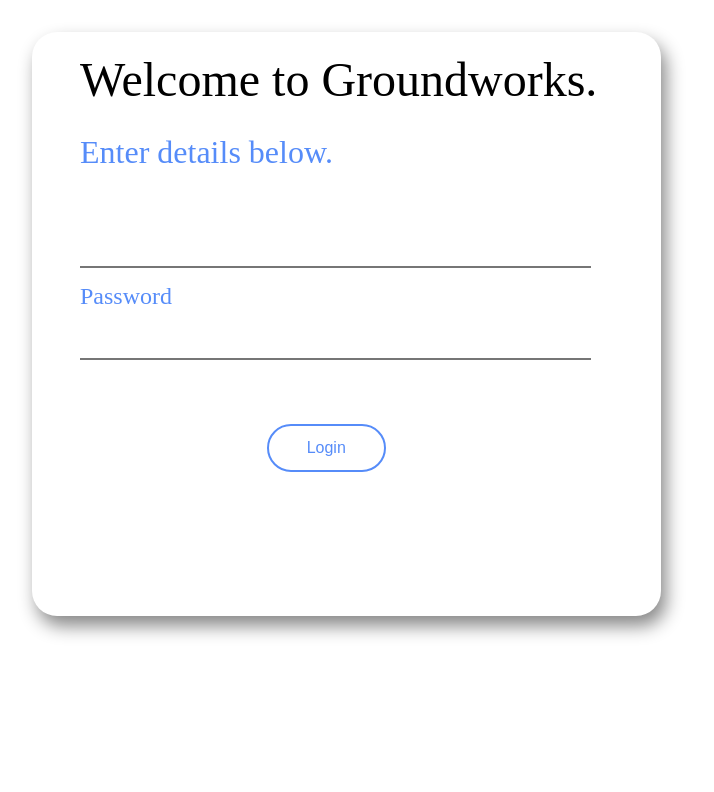
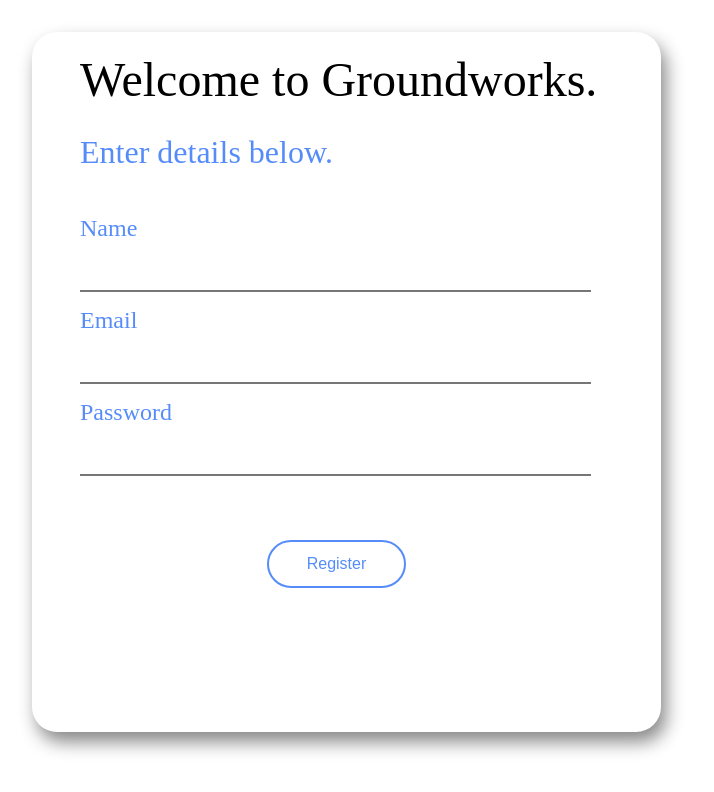
Before and after one commit to FAC-Sixteen/groundworks, a React app: page /Join in a window 1280 px wide. Shown: the top 792 px of the page, without its empty margins (0-714 px from the left). Built offline with nearby package versions, Linux system fonts and the light colour scheme; the HTML template or start-up script is replaced by a standard one.

Commit message:
Link login page Relates #62

```diff
--- a/src/components/LoginRegister/LoginPortal/LoginPortal.js
+++ b/src/components/LoginRegister/LoginPortal/LoginPortal.js
@@ -15,6 +15,7 @@ const LoginPortal = () => {
       <form className="form" onSubmit={handleSubmit}>
         <h1 className="form--el form--title">Welcome to Groundworks.</h1>
         <p className="form--subtitle">Enter details below.</p>
+        <h2 className="form--el form--input__title">Email</h2>
         <input
           className="form--el input"
           type="text"
--- a/src/components/LoginRegister/RegisterPortal/RegisterPortal.js
+++ b/src/components/LoginRegister/RegisterPortal/RegisterPortal.js
@@ -34,7 +34,7 @@ const RegisterPortal = () => {
           type="text"
           onChange={e => setPassword({ password: e.target.value })}
         />
-        <input className="form--button" type="submit" value="Login" />
+        <input className="form--button" type="submit" value="Register" />
       </form>
     </div>
   );
--- a/src/components/Navbar/NavBar.js
+++ b/src/components/Navbar/NavBar.js
@@ -14,14 +14,14 @@ const NavBar = () => {
           />
         </li>
         <li className="NavBar--li">
-          <Link to={"/Join"} className="NavBar--li__a NavBar--joinbutton" >
+          <Link to={"/Join"} className="NavBar--li__a NavBar--joinbutton">
             Join
           </Link>
         </li>
         <li className="NavBar--li">
-          <a className="NavBar--li__a NavBar--loginbutton" href="">
+          <Link to={"/Login"} className="NavBar--li__a NavBar--loginbutton">
             Login
-          </a>
+          </Link>
         </li>
       </ul>
     </div>
--- a/src/routes/Join.js
+++ b/src/routes/Join.js
@@ -1,11 +1,10 @@
 import React, { Component } from "react";
-import LoginPortal from "../components/LoginRegister/LoginPortal/LoginPortal";
-
+import RegisterPortal from "../components/LoginRegister/RegisterPortal/RegisterPortal";
 
 const Join = () => {
   return (
     <div>
-      <LoginPortal />
+      <RegisterPortal />
     </div>
   );
 };
--- a/src/routes/Login.js
+++ b/src/routes/Login.js
@@ -1,10 +1,9 @@
 import React, { Component } from "react";
-import LoginPortal from "../components/LoginRegister/LoginPortal/LoginPortal.js";
+import LoginPortal from "../components/LoginRegister/LoginPortal/LoginPortal";
 
 const Login = () => {
   return (
     <div>
-      <h1>Login Page</h1>
       <LoginPortal />
     </div>
   );
```
